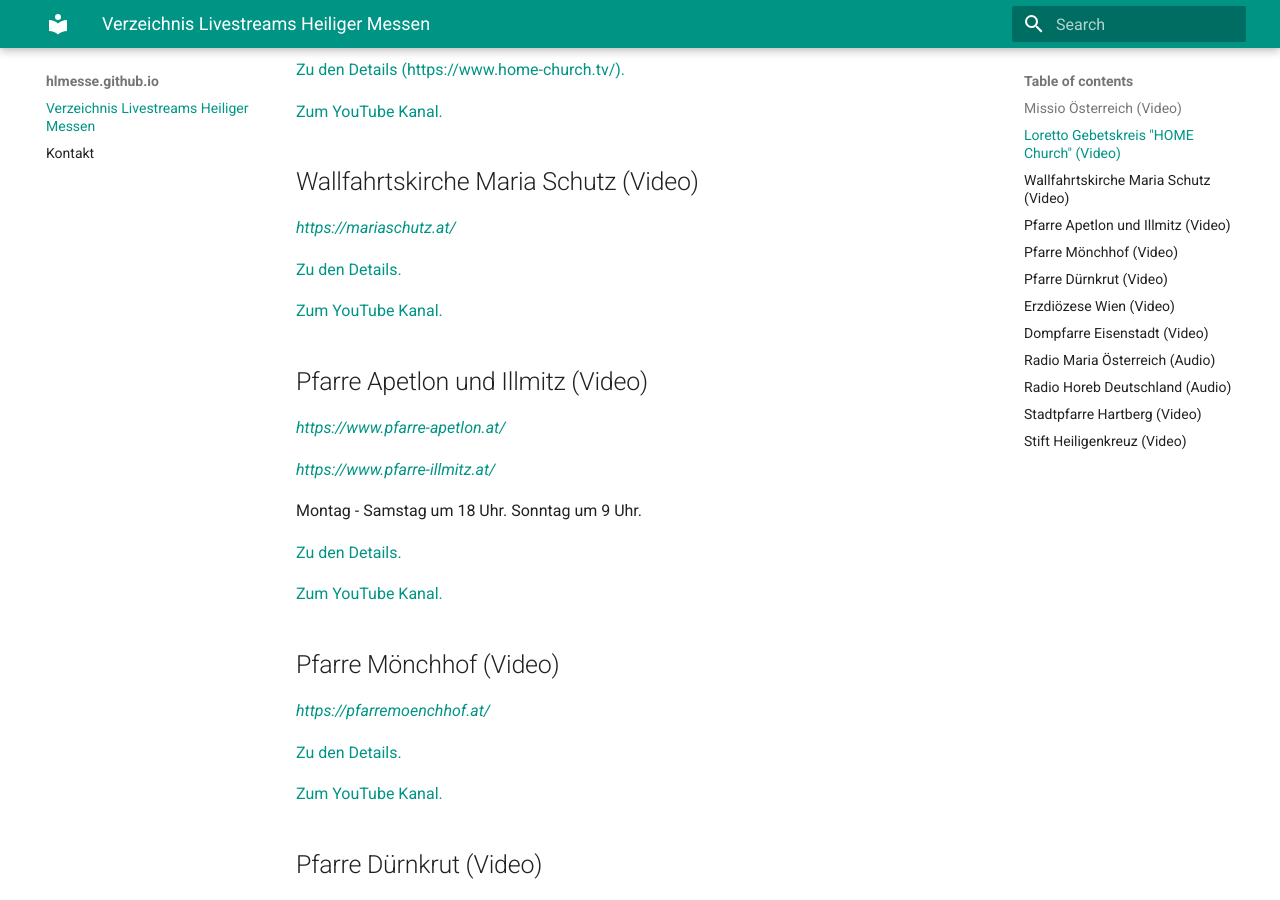
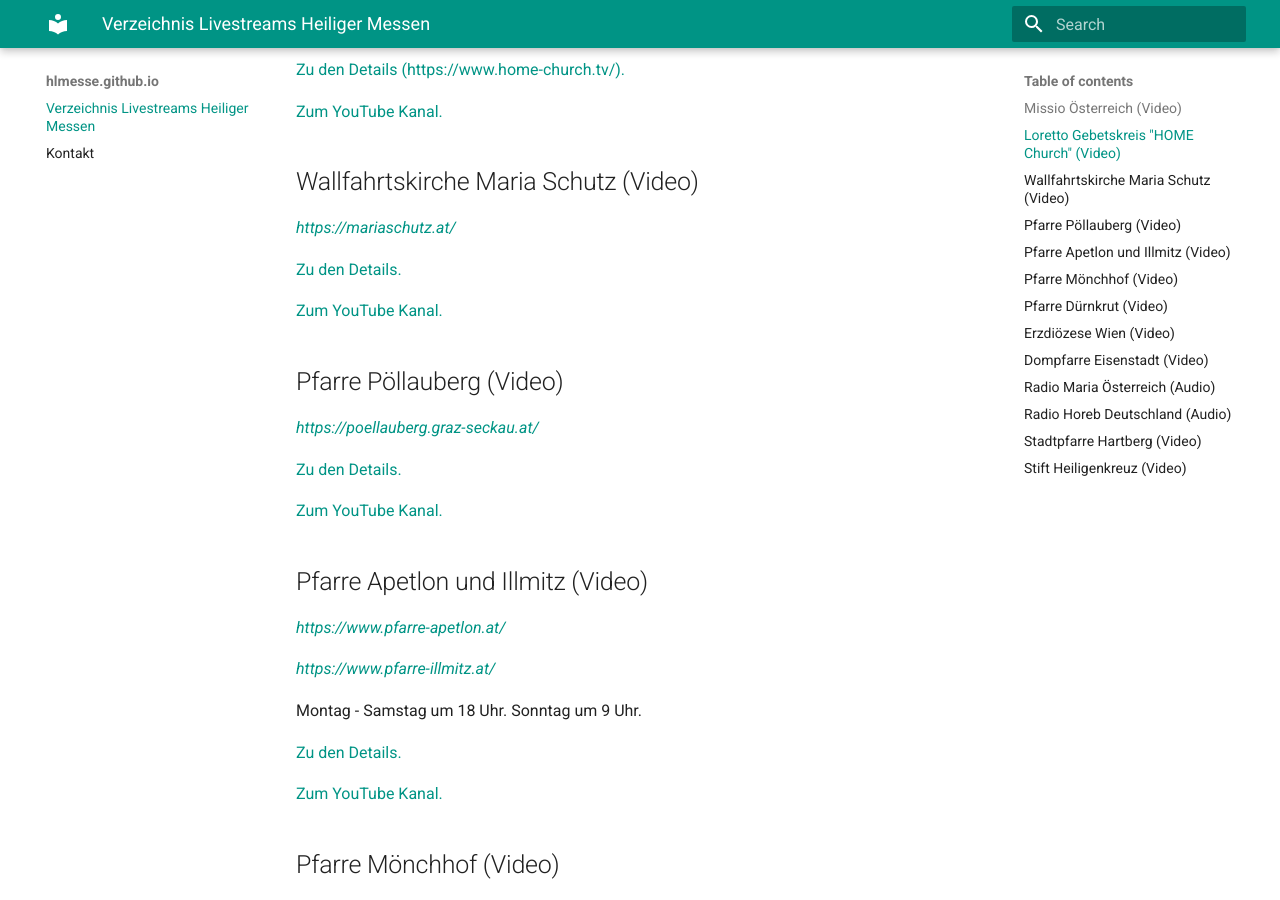
Before and after one commit to hlmesse/hlmesse-mkdocs, an MkDocs documentation site: the page built from docs/index.md, in a window 1280 px wide and 900 px high, scrolled down 415 px. Built offline with MkDocs 1.6.1 and Material for MkDocs 9.7.7, drawn with Linux system fonts in a browser that asks for light colours.

Commit message:
add Pfarre Pöllauberg

```diff
--- a/docs/index.md
+++ b/docs/index.md
@@ -27,6 +27,15 @@ _[https://mariaschutz.at/](https://mariaschutz.at/)_
 [Zu den Details.](https://mariaschutz.at/veranstaltungskalender/liveuebertragung/)
 
 [Zum YouTube Kanal.](https://www.youtube.com/channel/UCHPQQQVPsOgolL9P-vji7tg)
+
+
+## Pfarre Pöllauberg (Video)
+
+_[https://poellauberg.graz-seckau.at/](https://poellauberg.graz-seckau.at/)_
+
+[Zu den Details.](https://poellauberg.graz-seckau.at/pfarre/6355/kalender)
+
+[Zum YouTube Kanal.](https://www.youtube.com/channel/UC63UwHz7FM-1ntv6alzfj4Q)
 
 
 ## Pfarre Apetlon und Illmitz (Video)
```
